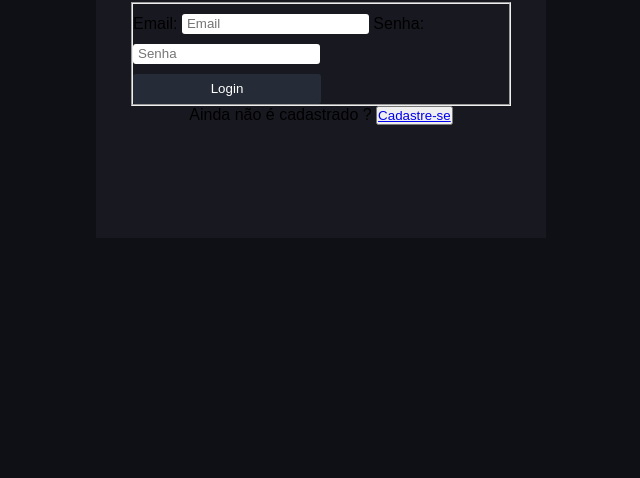
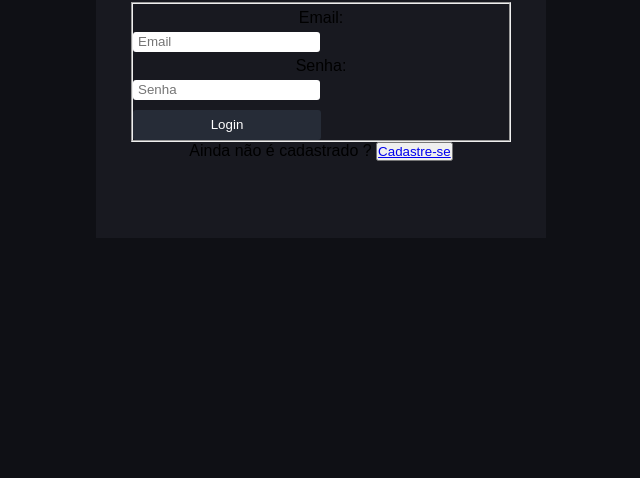
Before and after one commit to joaov1ct0r/chat-application, a website: page src/view/index.html in a window 1280 px wide. Shown: the part 322-800 px from the top of the page, without its empty margins (319-959 px from the left). Drawn offline with Linux system fonts and the light colour scheme.

Commit message:
estilo aplicado ao elemento label

```diff
--- a/src/view/styles/style.css
+++ b/src/view/styles/style.css
@@ -42,8 +42,14 @@ body main .form-container form {
     margin-top: 2%;
 }
 
+body main .form-container form label {
+    display: inline-block;
+    width: 100%;
+    text-align: center;
+    margin: 5px 0;
+}
+
 body main .form-container form input {
-    margin-top: 10px;
     height: 20px;
     border: 0;
     outline: none;
```
